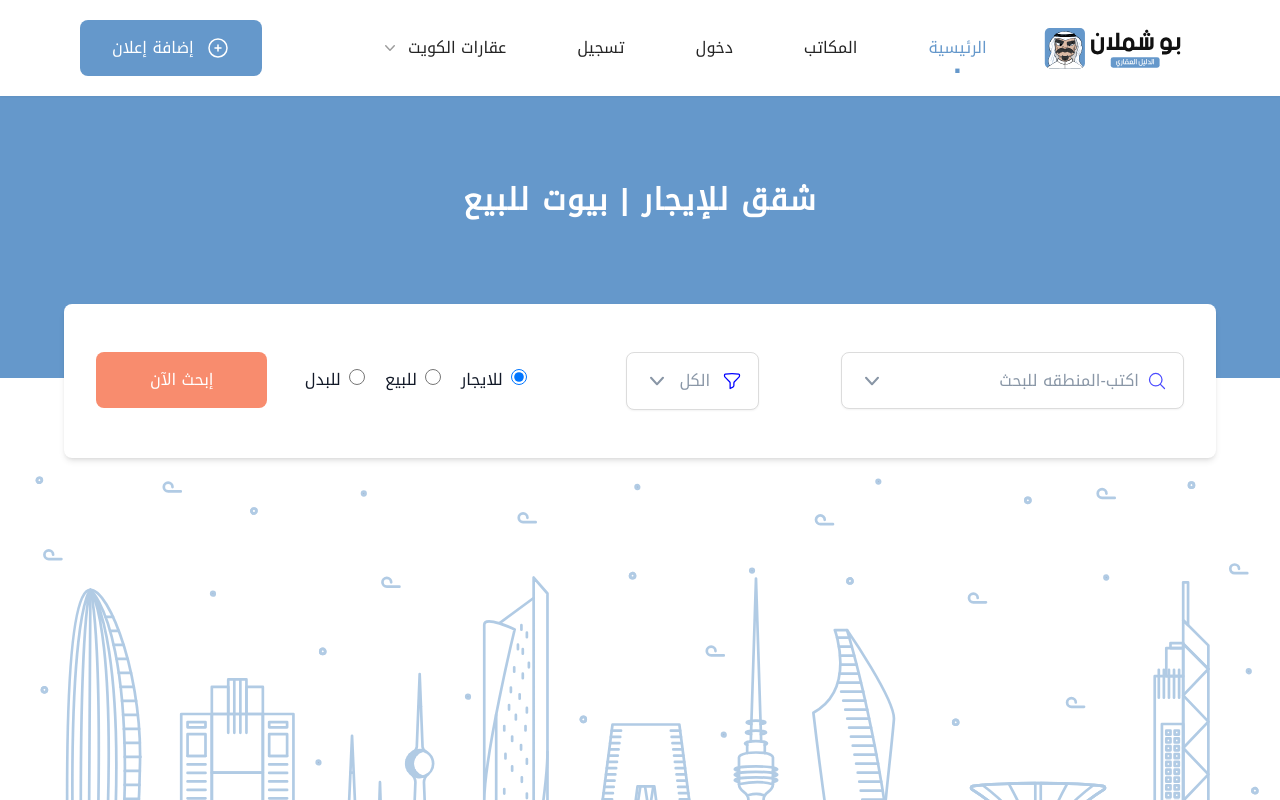
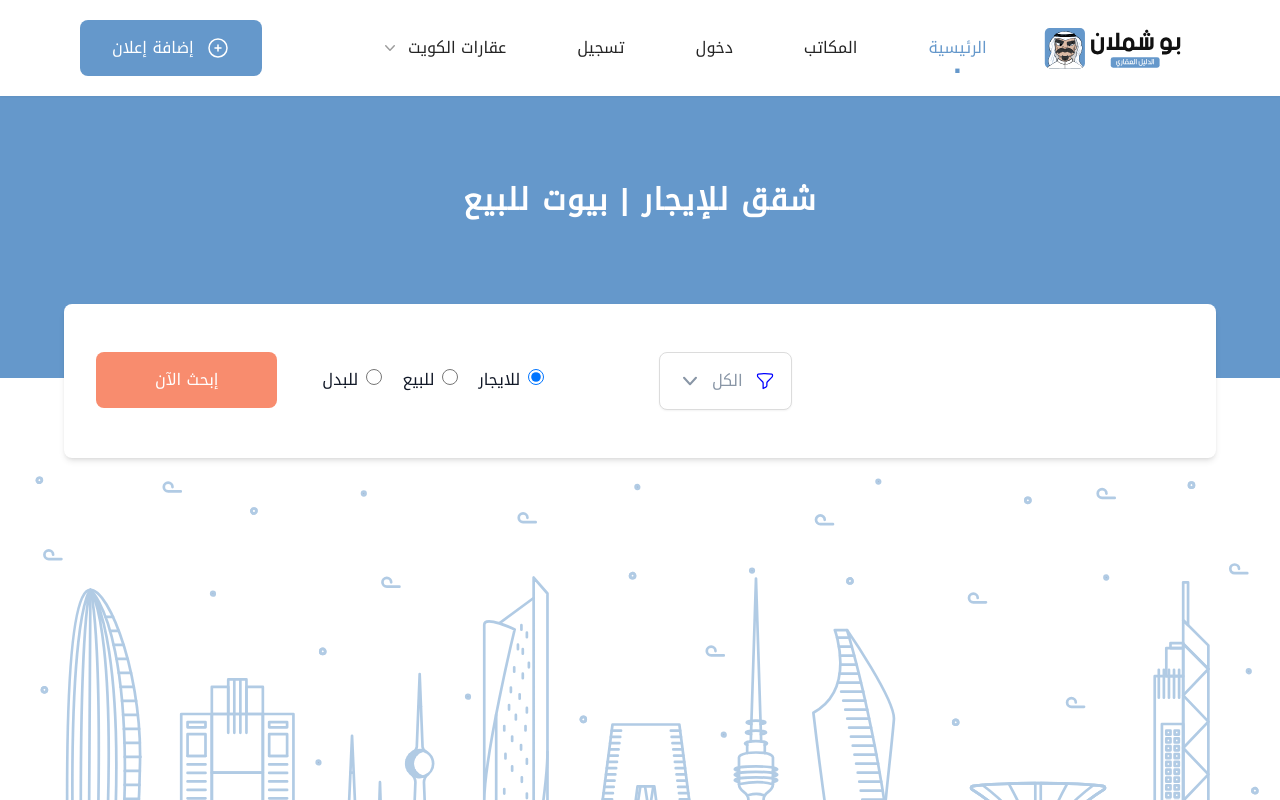
Before and after one commit to samiur-r/square-feet, a Next.js app: page / in a window 1280 px wide. Shown: the top 800 px of the page. Built offline with nearby package versions, Linux system fonts and the light colour scheme.

Commit message:
test: page insight speed optimization

```diff
--- a/src/components/SearchBox/index.tsx
+++ b/src/components/SearchBox/index.tsx
@@ -2,8 +2,6 @@ import React, { useEffect, useState } from 'react'
 import Link from 'next/link'
 
 import ListBox from 'components/ListBox'
-import AutoComplete from 'components/AutoComplete'
-import FilterAutoComplete from 'components/FilterAutoComplete'
 import CTA from 'components/CTA'
 
 const propertyTypes = [
@@ -992,7 +990,6 @@ const SearchBox = () => {
   }, [isfilterComboboxOpen])
 
   return (
-    <>
     <div className="container relative z-10 max-w-6xl md:flex gap-5 grid grid-cols-1 w-full md:w-auto px-8 py-12 md:-mt-20 md:rounded-lg md:shadow-md bg-custom-white-lighter md:bg-white">
       <Link href="/filter">
         <div className="grid h-max md:w-2/12 w-full mt-5 md:mt-0 order-4 md:order-1">
@@ -1048,32 +1045,7 @@ const SearchBox = () => {
           bgGray
         />
       </div>
-        <div className="md:w-4/12 order-2 md:order-4">
-          <AutoComplete
-            locations={locations}
-            isHomePage
-            canUpdateFilterAutoCompleteShow={canUpdateFilterAutoCompleteShow}
-            handleCanUpdateFilterAutoCompleteShow={
-              setCanUpdateFilterAutoCompleteShow
-            }
-            selectedLocation={locationSelected}
-          />
     </div>
-      </div>
-      {showFilterCombobox && (
-        <div className="fixed md:hidden w-screen h-full z-20 pt-1 px-5 bg-white top-0 left-0">
-          <FilterAutoComplete
-            locations={locations}
-            purposes={purposes}
-            propertyTypes={propertyTypes}
-            isfilterComboboxOpen={isfilterComboboxOpen}
-            handleIsfilterComboboxOpen={setIsfilterComboboxOpen}
-            showOptions
-            handleLocationChanged={handleLocationChanged}
-          />
-        </div>
-      )}
-    </>
   )
 }
 
```
Also changed, not shown: 1 other file (tests, documents, lock files or other folders). Lines whose indentation alone changed are shown as unchanged.
